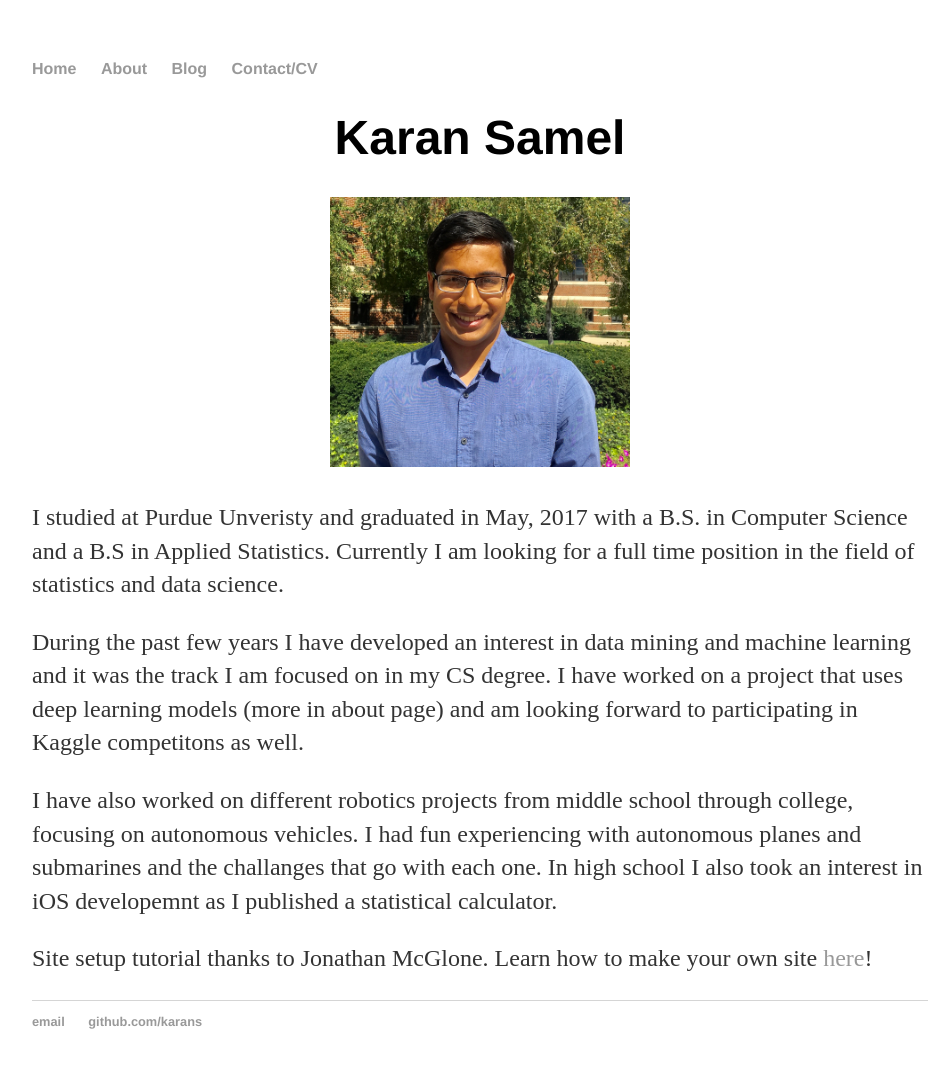
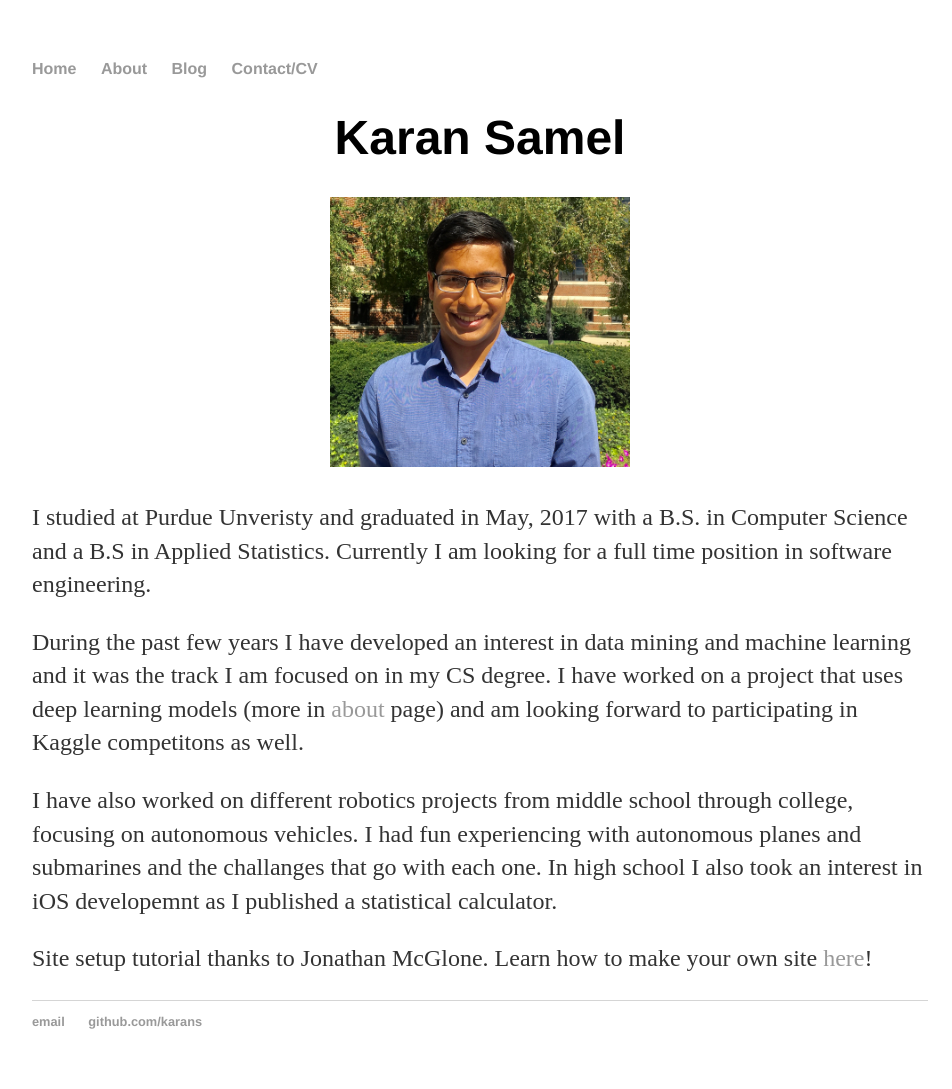
Before and after one commit to karans/karans.github.io, a Jekyll site: the page built from index.html, in a window 1280 px wide. Shown: the whole page, without its empty margins (160-1112 px from the left). Built offline with Jekyll 4.4.1, drawn with Linux system fonts in a browser that asks for light colours.

Commit message:
updated info on main page

```diff
--- a/index.html
+++ b/index.html
@@ -7,9 +7,9 @@
 	<p align="center">
 		<img src="/documents/images/home/headshot.png" style="width:300px;height:270px;">
 	</p>
-	<p>I studied at Purdue Unveristy and graduated in May, 2017 with a B.S. in Computer Science and a B.S in Applied Statistics. Currently I am looking for a full time position in the field of statistics and data science.</p>
+	<p>I studied at Purdue Unveristy and graduated in May, 2017 with a B.S. in Computer Science and a B.S in Applied Statistics. Currently I am looking for a full time position in software engineering.</p>
 
-	<p>During the past few years I have developed an interest in data mining and machine learning and it was the track I am focused on in my CS degree. I have worked on a project that uses deep learning models (more in about page) and am looking forward to participating in Kaggle competitons as well.</p>
+	<p>During the past few years I have developed an interest in data mining and machine learning and it was the track I am focused on in my CS degree. I have worked on a project that uses deep learning models (more in <a href="https://karans.github.io/about/">about</a> page) and am looking forward to participating in Kaggle competitons as well.</p>
 
 	<p>I have also worked on different robotics projects from middle school through college, focusing on autonomous vehicles. I had fun experiencing with autonomous planes and submarines and the challanges that go with each one. In high school I also took an interest in iOS developemnt as I published a statistical calculator.</p>
 
```
